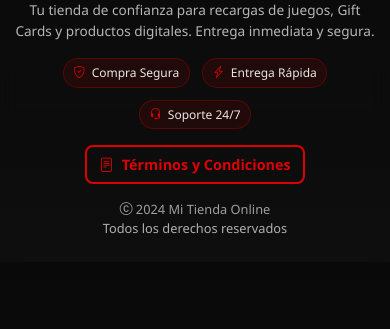
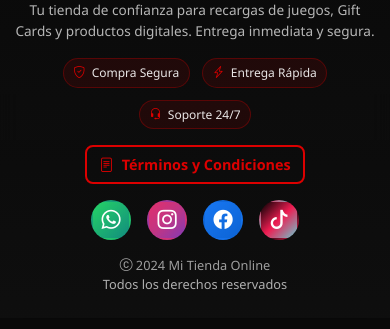
Before and after one commit to tindostore1-max/Tindostore, a Flask app: page /admin/banners in a window 390 px wide. Shown: the part 285-614 px from the top of the page. Run offline with Flask 3, Linux system fonts and the light colour scheme; the visitor is signed in with stand-in values (Sample User, id 1); data comes from the database, SQL or seed files in the repository; data that the repository does not hold is empty.

Commit message:
Feature: Agregar botones de redes sociales en footer (WhatsApp, Instagram, Facebook, TikTok)

```diff
--- a/templates/base.html
+++ b/templates/base.html
@@ -552,6 +552,72 @@
             font-size: 0.8rem;
         }
 
+        /* Redes Sociales */
+        .social-links {
+            display: flex;
+            gap: 1rem;
+            justify-content: flex-end;
+            flex-wrap: wrap;
+        }
+
+        .social-btn {
+            display: inline-flex;
+            align-items: center;
+            justify-content: center;
+            width: 45px;
+            height: 45px;
+            border-radius: 50%;
+            font-size: 1.4rem;
+            transition: all 0.3s;
+            text-decoration: none;
+            border: 2px solid transparent;
+        }
+
+        .social-btn:hover {
+            transform: translateY(-5px) scale(1.1);
+            box-shadow: 0 8px 16px rgba(0, 0, 0, 0.3);
+        }
+
+        .social-btn.whatsapp {
+            background: linear-gradient(135deg, #25D366 0%, #128C7E 100%);
+            color: white;
+        }
+
+        .social-btn.whatsapp:hover {
+            border-color: #25D366;
+            box-shadow: 0 8px 16px rgba(37, 211, 102, 0.4);
+        }
+
+        .social-btn.instagram {
+            background: linear-gradient(135deg, #E1306C 0%, #C13584 50%, #833AB4 100%);
+            color: white;
+        }
+
+        .social-btn.instagram:hover {
+            border-color: #E1306C;
+            box-shadow: 0 8px 16px rgba(225, 48, 108, 0.4);
+        }
+
+        .social-btn.facebook {
+            background: linear-gradient(135deg, #1877F2 0%, #0C63D4 100%);
+            color: white;
+        }
+
+        .social-btn.facebook:hover {
+            border-color: #1877F2;
+            box-shadow: 0 8px 16px rgba(24, 119, 242, 0.4);
+        }
+
+        .social-btn.tiktok {
+            background: linear-gradient(135deg, #000000 0%, #EE1D52 50%, #69C9D0 100%);
+            color: white;
+        }
+
+        .social-btn.tiktok:hover {
+            border-color: #EE1D52;
+            box-shadow: 0 8px 16px rgba(238, 29, 82, 0.4);
+        }
+
         .badge {
             background-color: #dc0000 !important;
             color: white !important;
@@ -1019,6 +1085,17 @@
             .footer-copyright {
                 font-size: 0.8rem !important;
             }
+
+            /* Redes sociales centradas en móvil */
+            .social-links {
+                justify-content: center !important;
+            }
+
+            .social-btn {
+                width: 40px !important;
+                height: 40px !important;
+                font-size: 1.2rem !important;
+            }
         }
     </style>
     {% block extra_css %}{% endblock %}
@@ -1133,6 +1210,23 @@
                             <i class="bi bi-file-text"></i> Términos y Condiciones
                         </a>
                     </div>
+
+                    <!-- Redes Sociales -->
+                    <div class="social-links mb-3">
+                        <a href="https://wa.me/message/FZU7XBF6EO2HG1" target="_blank" class="social-btn whatsapp" title="WhatsApp">
+                            <i class="bi bi-whatsapp"></i>
+                        </a>
+                        <a href="https://www.instagram.com/tindostoree?igsh=bTgzYjQ4NnhyZ2o3" target="_blank" class="social-btn instagram" title="Instagram">
+                            <i class="bi bi-instagram"></i>
+                        </a>
+                        <a href="https://www.facebook.com/share/1Lo9GMhojM/" target="_blank" class="social-btn facebook" title="Facebook">
+                            <i class="bi bi-facebook"></i>
+                        </a>
+                        <a href="https://www.tiktok.com/@tindo.store" target="_blank" class="social-btn tiktok" title="TikTok">
+                            <i class="bi bi-tiktok"></i>
+                        </a>
+                    </div>
+
                     <p class="footer-copyright mb-0">
                         <i class="bi bi-c-circle"></i> 2024 {{ config.nombre_sitio if config else 'Tindo Store' }}
                         <br>
```
